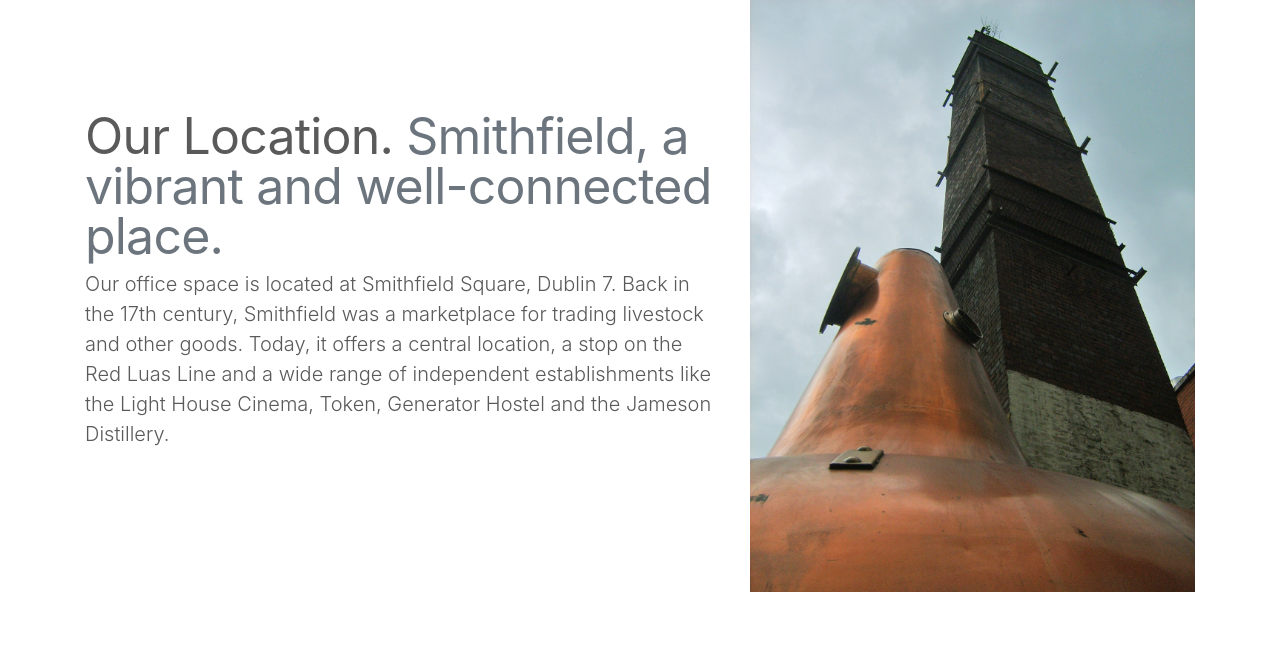
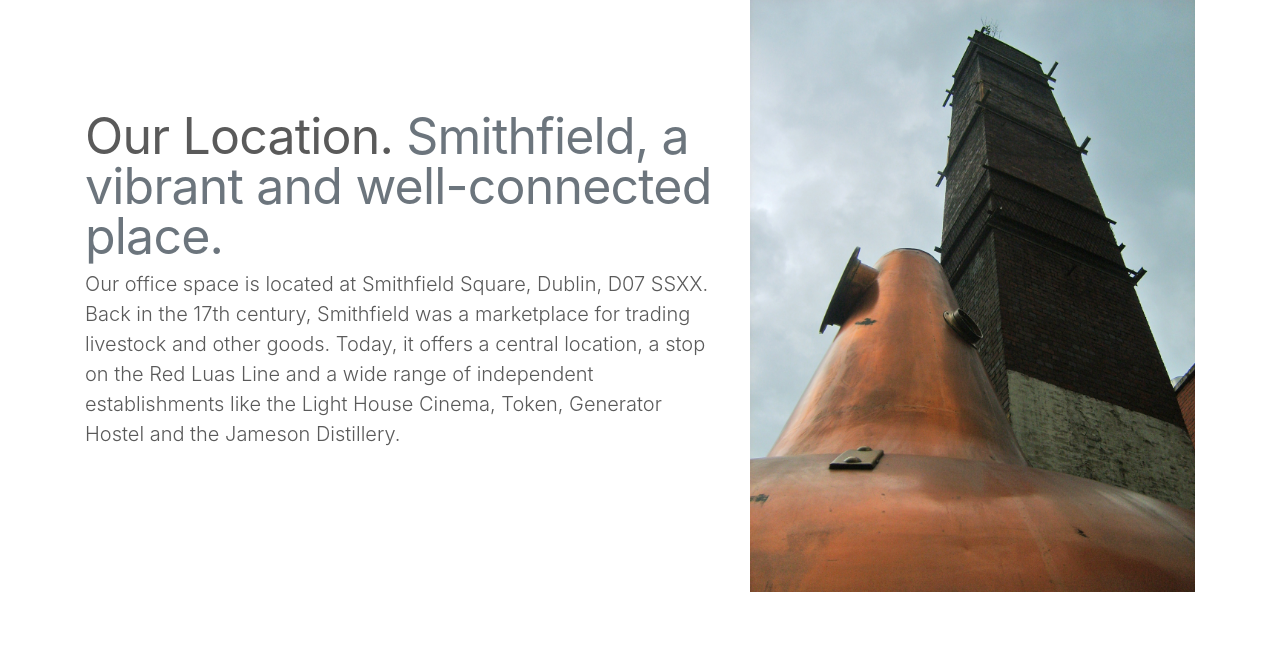
Before and after one commit to teresabowe/booking-system, a Django app: page / in a window 1280 px wide. Shown: the part 1523-2168 px from the top of the page. Run offline with Django 3.2, Linux system fonts and the light colour scheme; some libraries are stand-ins or nearby versions.

Commit message:
style: update location address

```diff
--- a/templates/index.html
+++ b/templates/index.html
@@ -102,7 +102,7 @@
         <div class="row featurette">
           <div class="col-md-7">
             <h2 class="featurette-heading">Our Location. <span class="text-muted">Smithfield, a vibrant and well-connected place.</span></h2>
-            <p class="lead">Our office space is located at Smithfield Square, Dublin 7.  Back in the 17th century, Smithfield was a marketplace for trading livestock and other goods. Today, it offers a central location, a stop on the Red Luas Line and a wide range of independent establishments like the Light House Cinema, Token, Generator Hostel and the Jameson Distillery.</p>
+            <p class="lead">Our office space is located at Smithfield Square, Dublin, D07 SSXX.  Back in the 17th century, Smithfield was a marketplace for trading livestock and other goods. Today, it offers a central location, a stop on the Red Luas Line and a wide range of independent establishments like the Light House Cinema, Token, Generator Hostel and the Jameson Distillery.</p>
           </div>
           <div class="col-md-5">
             <img class="featurette-image img-fluid mx-auto" src="{% static 'img/whiskey-factory-1-1622276.jpg' %}" alt="Generic placeholder image">
```
